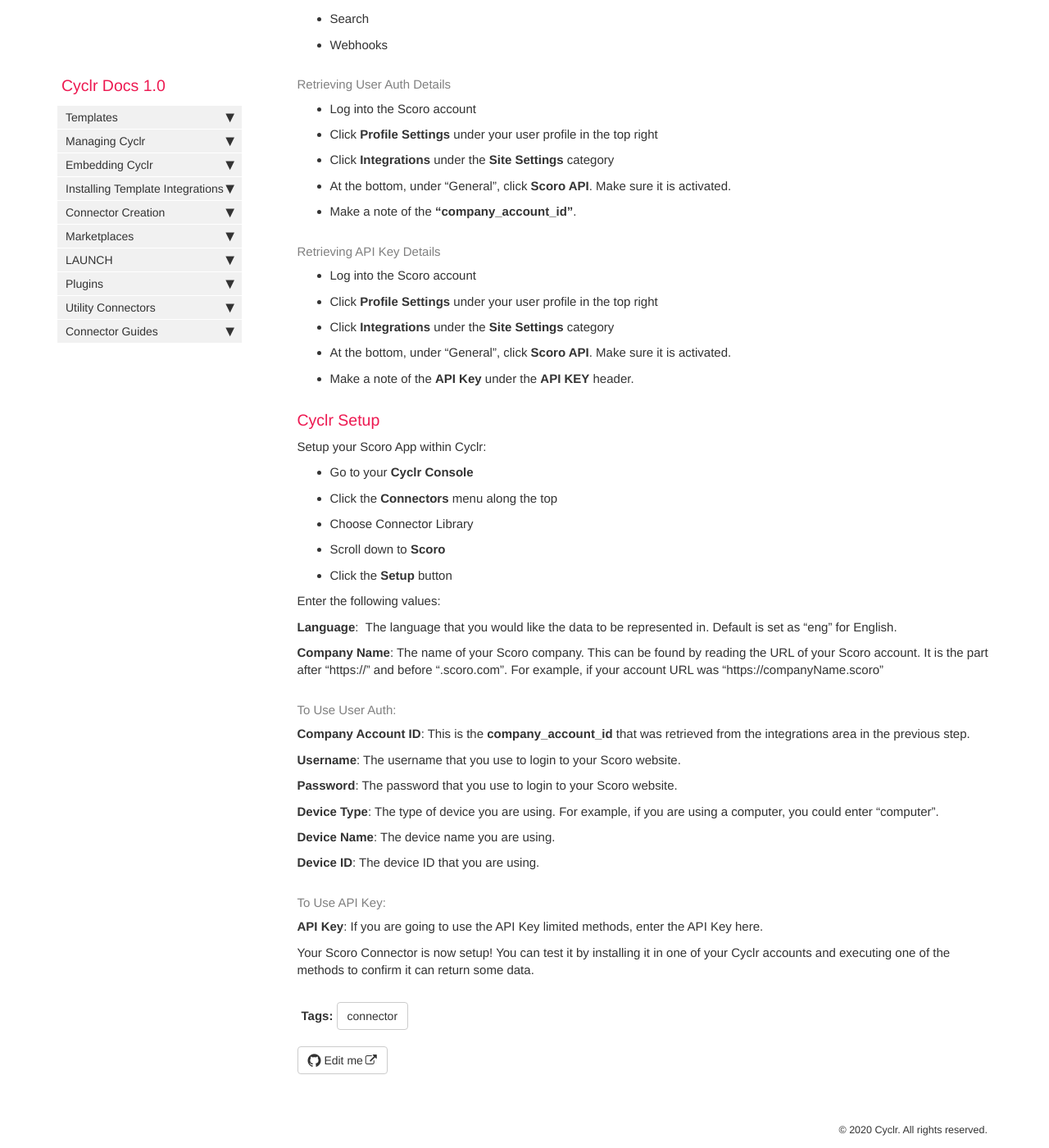
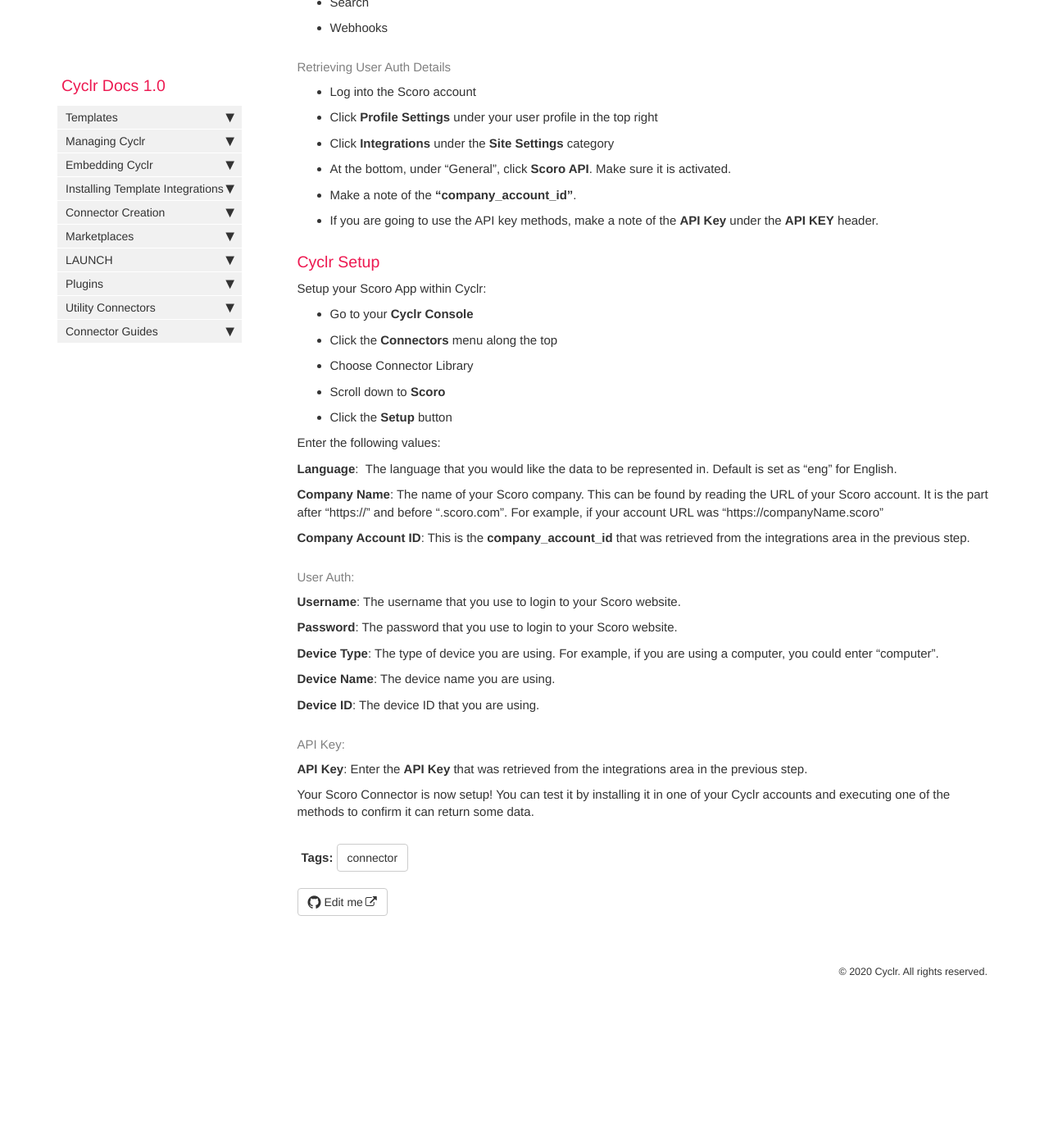
Before and after one commit to sneakysneak/docs, a Jekyll site: the page built from pages/connector-authentication/scoro.md, in a window 1280 px wide and 1400 px high, scrolled down 767 px. Shown: the whole window at 82% size. Built offline with Jekyll 4.4.1, drawn with Linux system fonts in a browser that asks for light colours; nearby versions of some CDN libraries; comment, search, counter and statistics services are not loaded; after the commit the page ends 2022 px from its top, so only the background shows below that; some of the changed text lies outside the part shown.

Commit message:
Scoro documentation fix

```diff
--- a/pages/connector-authentication/scoro.md
+++ b/pages/connector-authentication/scoro.md
@@ -31,15 +31,7 @@ Methods in these categories will need User Auth to function:
 *   Click **Integrations** under the **Site Settings** category
 *   At the bottom, under "General", click **Scoro API**. Make sure it is activated.
 *   Make a note of the **"company_account_id"**.
-
-#### Retrieving API Key Details
-
-*   Log into the Scoro account
-*   Click **Profile Settings** under your user profile in the top right
-*   Click **Integrations** under the **Site Settings** category
-*   At the bottom, under "General", click **Scoro API**. Make sure it is activated.
-*   Make a note of the **API Key** under the **API KEY** header.
-
+*   If you are going to use the API key methods, make a note of the **API Key** under the **API KEY** header.
 
 ### Cyclr Setup
 
@@ -57,9 +49,9 @@ Enter the following values:
 
 **Company Name**: The name of your Scoro company. This can be found by reading the URL of your Scoro account. It is the part after "https://" and before ".scoro.com". For example, if your account URL was "https://companyName.scoro"
 
-#### To Use User Auth:
+**Company Account ID**: This is the **company_account_id** that was retrieved from the integrations area in the previous step.
 
-**Company Account ID**: This is the **company_account_id** that was retrieved from the integrations area in the previous step.
+#### User Auth:
 
 **Username**: The username that you use to login to your Scoro website.
 
@@ -71,8 +63,8 @@ Enter the following values:
 
 **Device ID**: The device ID that you are using.
 
-#### To Use API Key:
+#### API Key:
 
-**API Key**: If you are going to use the API Key limited methods, enter the API Key here.
+**API Key**: Enter the **API Key** that was retrieved from the integrations area in the previous step.
 
 Your Scoro Connector is now setup! You can test it by installing it in one of your Cyclr accounts and executing one of the methods to confirm it can return some data.
```
